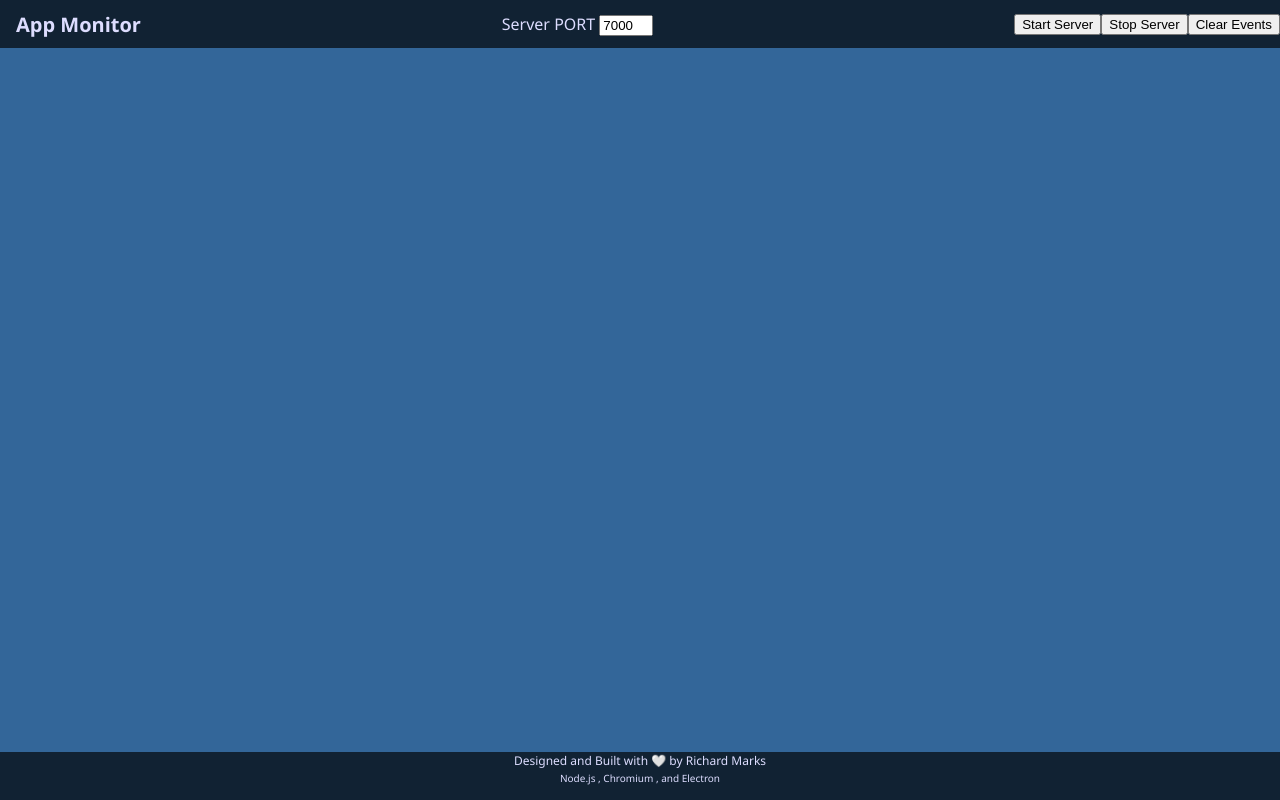
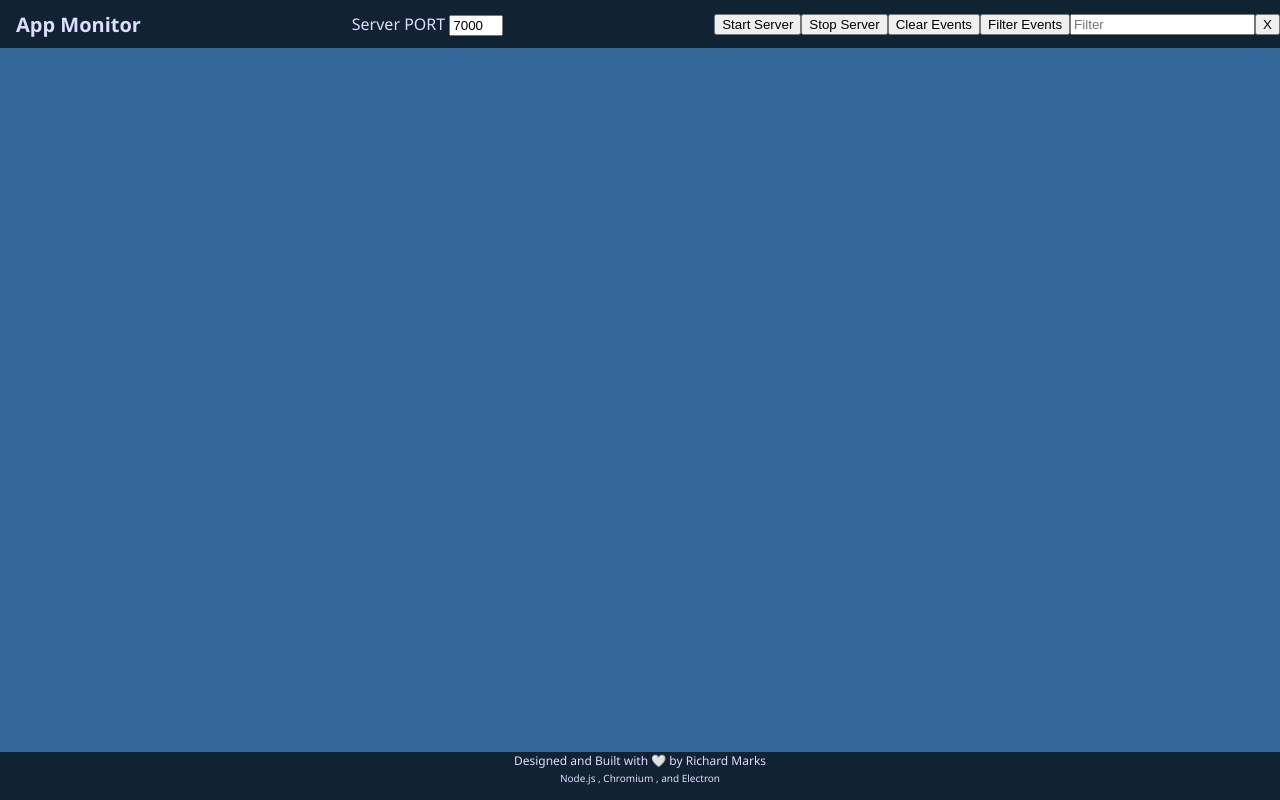
Before and after one commit to RichardMarks/appmonitor, an Electron app: page src/renderer/index.html in a window 1280 px wide. Drawn offline with Linux system fonts and the light colour scheme.

Commit message:
added events filter markup

```diff
--- a/src/renderer/index.html
+++ b/src/renderer/index.html
@@ -26,6 +26,13 @@
         <button class="btn btn-primary btn-start-server">Start Server</button>
         <button class="btn btn-secondary btn-stop-server">Stop Server</button>
         <button class="btn btn-clear-events">Clear Events</button>
+        <button class="btn btn-filter-events">Filter Events</button>
+        <input
+          type="text"
+          placeholder="Filter"
+          class="input input-filter-text"
+        />
+        <button class="btn btn-clear-filter">X</button>
       </div>
     </div>
 
```
